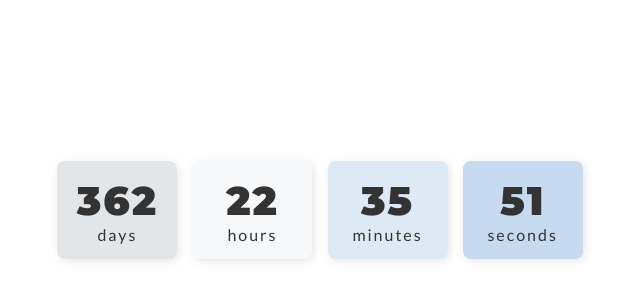
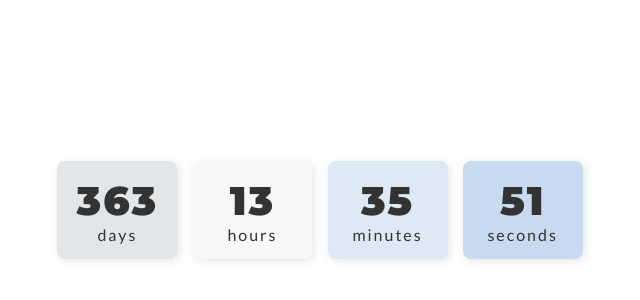
Before and after one commit to briantravel/GMC-Notion-Countdown, a plain HTML site: page index.html in a window 1280 px wide. Shown: the part 190-490 px from the top of the page, 320-960 px from the left. Drawn offline with Linux system fonts and the light colour scheme.

Commit message:
Update index.html
changed date time to 15:00:00

```diff
--- a/index.html
+++ b/index.html
@@ -52,7 +52,7 @@
         <div class="seconds"><div id="seconds" class="numbers"></div>seconds</div>
     </div>
     <script>
-        const myDate = new Date('Feb 18, 2026 00:00:00');
+        const myDate = new Date('Feb 18, 2026 15:00:00');
 
         function updateCountdown() {
             const today = new Date().getTime();
```
